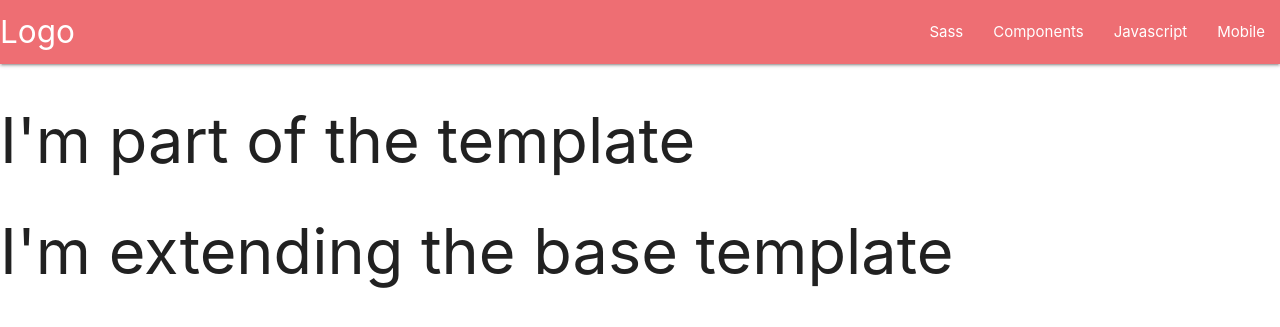
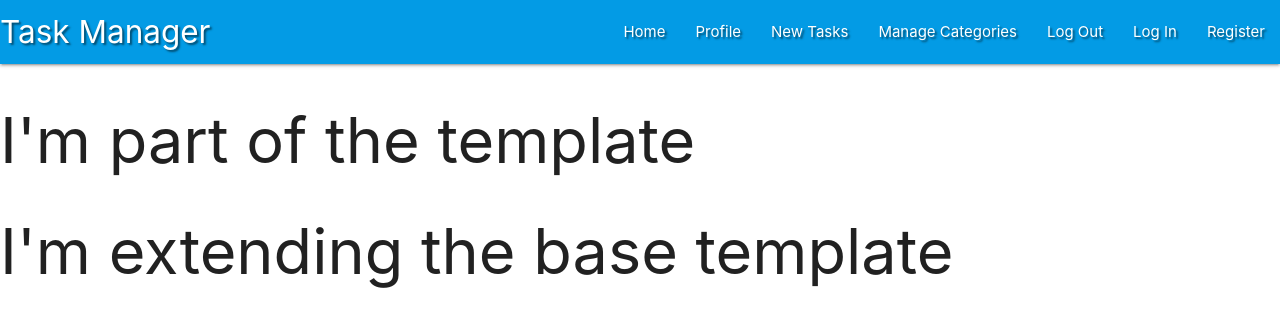
Before and after one commit to IuliiaKonovalova/t_m, a Flask app: page / in a window 1280 px wide. Shown: the top 327 px of the page. Run offline with Flask 2, Linux system fonts and the light colour scheme; data that the repository does not hold is empty; some libraries are stand-ins or nearby versions.

Commit message:
Style navbar

```diff
--- a/static/css/style.css
+++ b/static/css/style.css
@@ -1,3 +1,3 @@
-body {
-  /* background-color: brown; */
+.text-shadow {
+  text-shadow: 2px 2px 2px rgba(0, 0, 0, 0.5);
 }
--- a/templates/base.html
+++ b/templates/base.html
@@ -17,24 +17,34 @@
 <body>
   <header>
     <!--Top navbar-->
-    <nav>
+    <nav class="nav-extended text-shadow light-blue darken-1">
       <div class="nav-wrapper">
-        <a href="#!" class="brand-logo">Logo</a>
-        <a href="#" data-target="mobile-demo" class="sidenav-trigger"><i class="material-icons">menu</i></a>
+        <a href="#!" class="brand-logo">Task Manager</a>
+        <a href="#" data-target="mobile-demo" class="sidenav-trigger"><i class="fas fa-bars"></i></a>
         <ul class="right hide-on-med-and-down">
-          <li><a href="sass.html">Sass</a></li>
-          <li><a href="badges.html">Components</a></li>
-          <li><a href="collapsible.html">Javascript</a></li>
-          <li><a href="mobile.html">Mobile</a></li>
+          <li><a href="#">Home</a></li>
+          <li><a href="#">Profile</a></li>
+          <li><a href="#">New Tasks</a></li>
+          <li><a href="#">Manage Categories</a></li>
+          <li><a href="#">Log Out</a></li>
+          <li><a href="#">Log In</a></li>
+          <li><a href="#">Register</a></li>
+
         </ul>
       </div>
     </nav>
     <!--Mobile sidenav-->
     <ul class="sidenav" id="mobile-demo">
-      <li><a href="sass.html">Sass</a></li>
-      <li><a href="badges.html">Components</a></li>
-      <li><a href="collapsible.html">Javascript</a></li>
-      <li><a href="mobile.html">Mobile</a></li>
+      <li>
+        <h4 class="center-align light-blue-text text-darken-4">Task Manager</h4>
+      </li>
+      <li><a href="#">Home</a></li>
+      <li><a href="#">Profile</a></li>
+      <li><a href="#">New Tasks</a></li>
+      <li><a href="#">Manage Categories</a></li>
+      <li><a href="#">Log Out</a></li>
+      <li><a href="#">Log In</a></li>
+      <li><a href="#">Register</a></li>
     </ul>
 
   </header>
```
